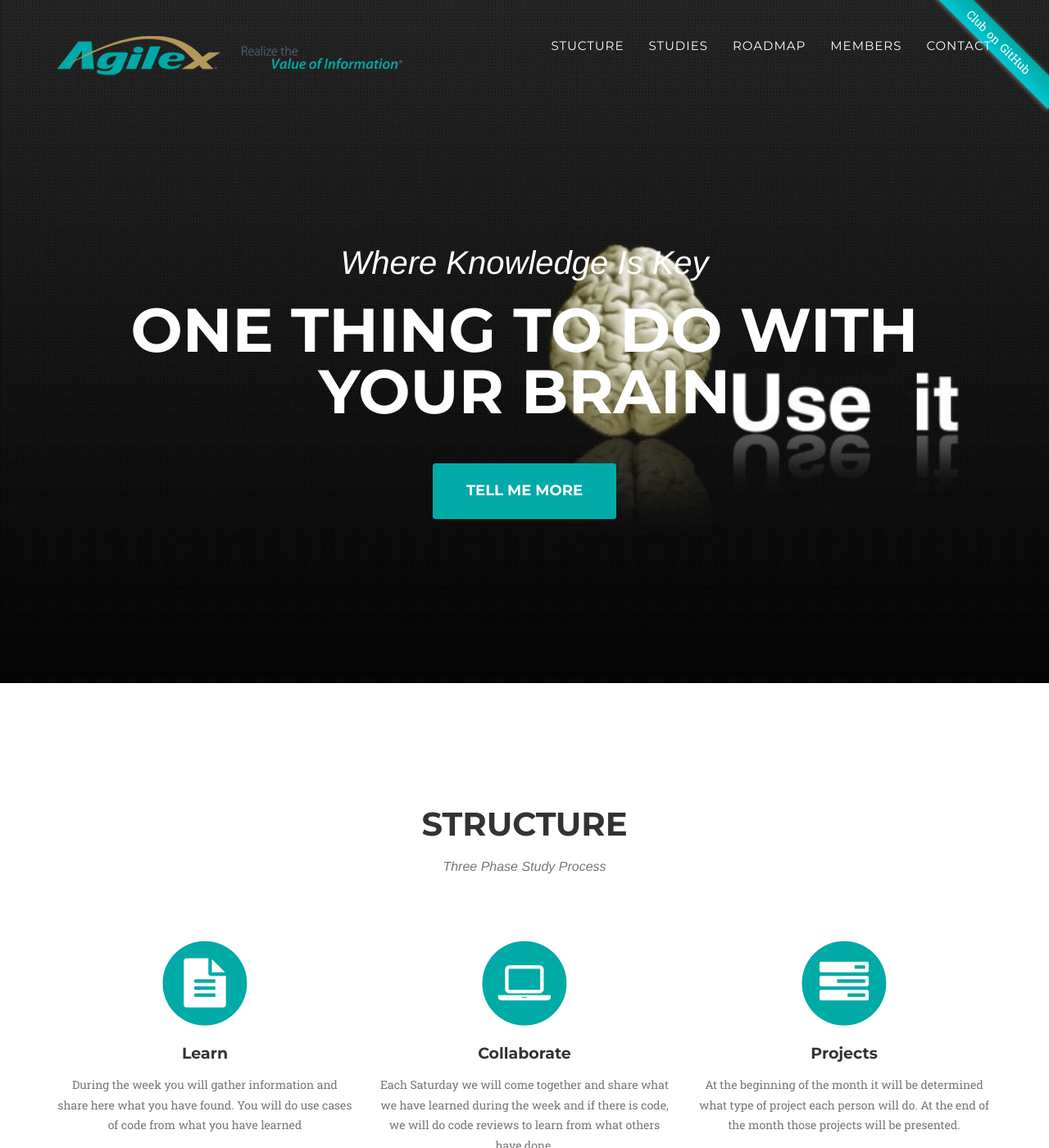
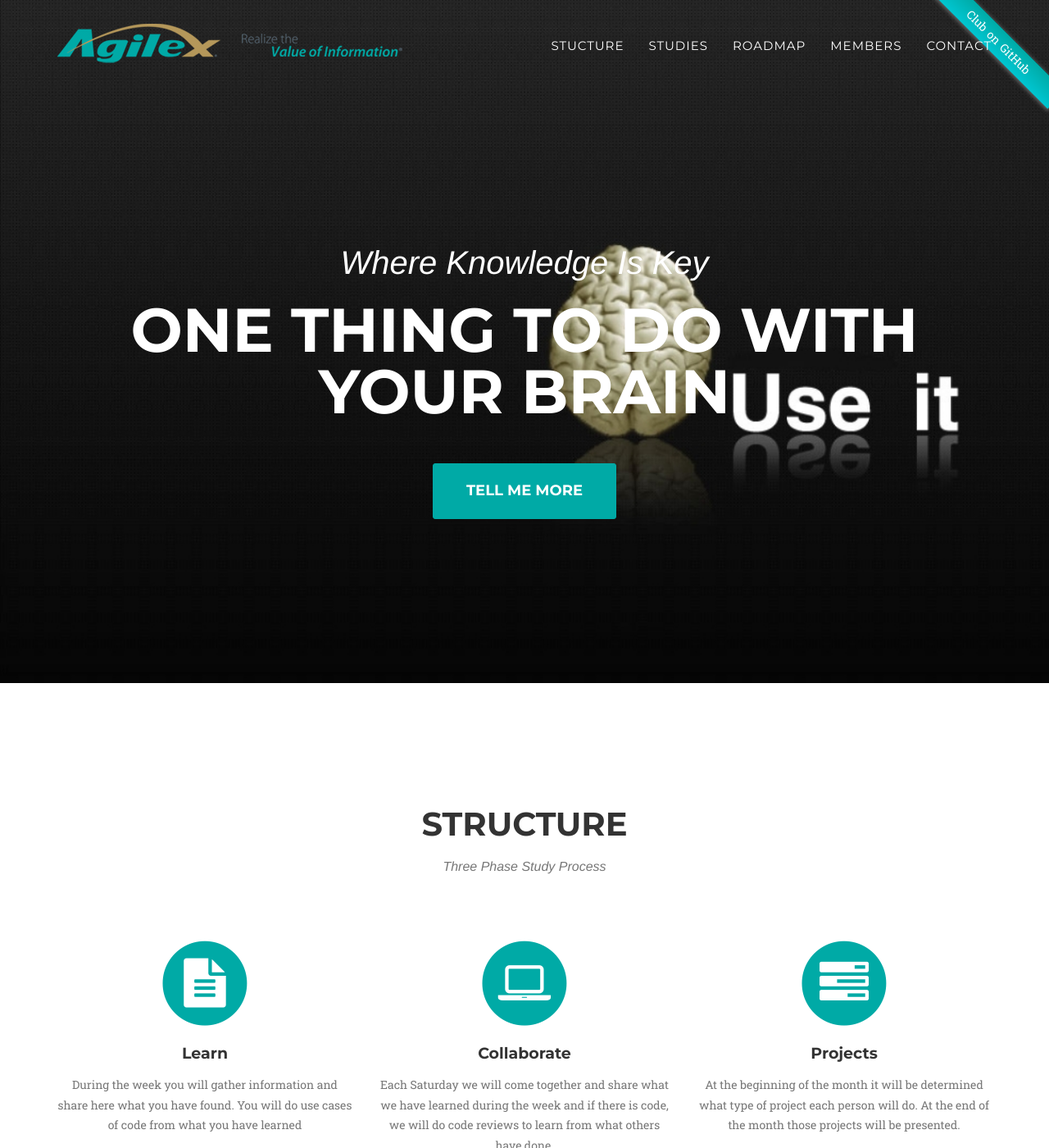
Before and after one commit to nova-developers/nova-developers.github.io, a Jekyll site: the page built from index.html, in a window 1280 px wide and 1400 px high. Shown: the whole window at 82% size. Built offline with Jekyll 4.4.1, drawn with Linux system fonts in a browser that asks for light colours; some web fonts are replaced.

```diff
--- a/_includes/css/agency.css
+++ b/_includes/css/agency.css
@@ -167,6 +167,10 @@ fieldset[disabled] .btn-xl.active {
 .navbar-default {
     border-color: transparent;
     background-color: #222;
+}
+
+.navbar-default .navbar-brand {
+    margin-top: -15px;
 }
 
 .navbar-default .navbar-brand {
```
Also changed, not shown: 1 other file.
